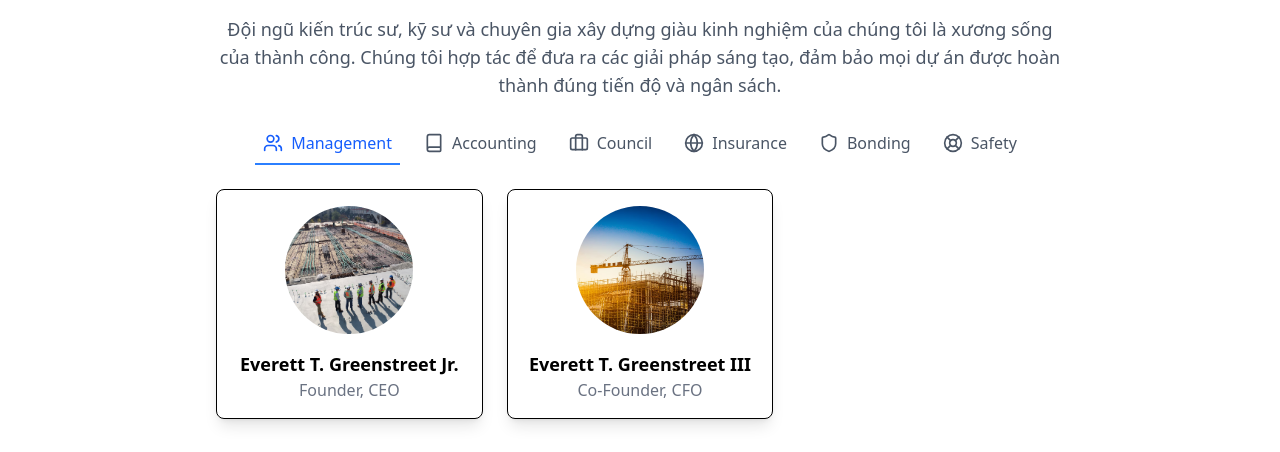
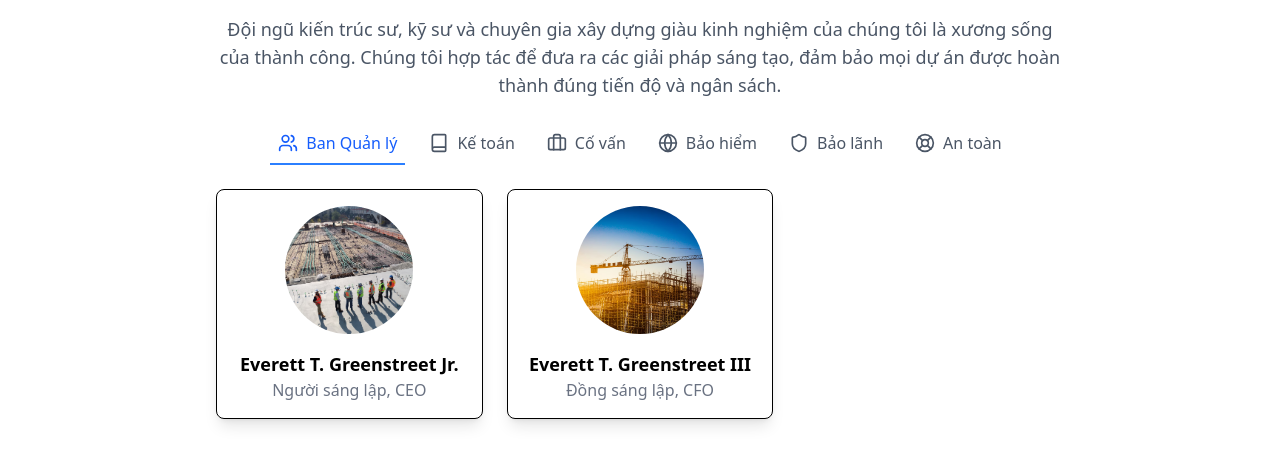
Before and after one commit to Luminir/ISD-construction-company-website, a React (Vite) app: page /chung-toi in a window 1280 px wide. Shown: the part 1240-1692 px from the top of the page. Built offline with nearby package versions, Linux system fonts and the light colour scheme.

Commit message:
update tiếng việt

```diff
--- a/src/components/Achievements.jsx
+++ b/src/components/Achievements.jsx
@@ -12,8 +12,8 @@ const Achievements = () => {
                 <img src="/logo.jpg" alt="Company Logo" className="w-32 h-32 object-contain" />
           </div>
           <h2 className="text-blue-700 text-2xl font-bold">
-            Our company provides installation brick, block, & stone <br />
-            for General Contractors and Building Owners.
+          Công ty chúng tôi cung cấp dịch vụ thiết kế, lắp đặt, xây dựng, tư vấn. <br />
+            cho các Công trình nhà máy & xí nghiệp.
           </h2>
           <p className="text-gray-600 mt-4 max-w-2xl">
             Sed ut perspiciatis unde omnis iste natus error sit voluptatem accusantium doloremque laudantium,
--- a/src/components/Contact.jsx
+++ b/src/components/Contact.jsx
@@ -8,9 +8,9 @@ const Contact = () => {
     >
       {/* Contact Info Header */}
       <div className="text-center mt-8 sm:mt-10 max-w-[900px]">
-        <h2 className="text-3xl sm:text-4xl font-medium text-white">Contact Us</h2>
+        <h2 className="text-3xl sm:text-4xl font-medium text-white">Liên hệ</h2>
         <p className="text-sm sm:text-base font-light text-white mt-2">
-          Ready to start your next construction project? Contact us today to discuss your vision, and let us help you build something amazing.
+        Sẵn sàng bắt đầu dự án xây dựng tiếp theo của bạn? Hãy liên hệ với chúng tôi ngay hôm nay để thảo luận về tầm nhìn của bạn và để chúng tôi giúp bạn xây dựng một điều gì đó tuyệt vời.
         </p>
       </div>
 
@@ -22,7 +22,7 @@ const Contact = () => {
           <div className="flex space-x-4">
             <MapPin size={24} strokeWidth={2} className="text-cyan-500" />
             <div className="text-white text-sm sm:text-base font-light">
-              <h3 className="font-medium text-cyan-400">Address</h3>
+              <h3 className="font-medium text-cyan-400">Địa chỉ</h3>
               <p>Đ. Lê Văn Lương, phường Nhân Chính, quận Thanh Xuân, Hà Nội</p>
             </div>
           </div>
@@ -40,7 +40,7 @@ const Contact = () => {
           <div className="flex space-x-4">
             <Phone size={24} strokeWidth={2} className="text-cyan-500" />
             <div className="text-white text-sm sm:text-base font-light">
-              <h3 className="font-medium text-cyan-400">Phone</h3>
+              <h3 className="font-medium text-cyan-400">Điện thoại</h3>
               <p>+09123458676</p>
             </div>
           </div>
@@ -49,14 +49,14 @@ const Contact = () => {
         {/* Contact Form */}
         <div className="w-full bg-white p-6 sm:p-8 rounded-lg shadow-lg self-center">
           <h2 className="text-xl sm:text-2xl font-medium text-gray-800 text-center mb-4">
-            Feel free to send a message to us
+            Gửi mail cho chúng tôi
           </h2>
           <form>
             <div className="mb-4">
               <input
                 type="text"
                 required
-                placeholder="Full Name"
+                placeholder="Họ & Tên"
                 className="w-full p-3 border-b-2 border-gray-400 focus:outline-none focus:ring-2 focus:ring-cyan-400"
               />
             </div>
@@ -71,12 +71,12 @@ const Contact = () => {
             <div className="mb-4">
               <textarea
                 required
-                placeholder="Type your message..."
+                placeholder="Tin nhắn của bạn..."
                 className="w-full p-3 border-b-2 border-gray-400 focus:outline-none focus:ring-2 focus:ring-cyan-400"
               />
             </div>
             <button className="w-full p-3 bg-cyan-500 text-white font-semibold rounded-lg hover:bg-cyan-600 transition duration-300">
-              Send
+              Gửi
             </button>
           </form>
         </div>
--- a/src/components/StaffCarousel.jsx
+++ b/src/components/StaffCarousel.jsx
@@ -5,36 +5,37 @@ import img2 from "../assets/home-image-2.jpg";
 import img3 from "../assets/home-image-3.jpg";
 
 const departments = [
-  { name: "Management", icon: Users },
-  { name: "Accounting", icon: Book },
-  { name: "Council", icon: Briefcase },
-  { name: "Insurance", icon: Globe },
-  { name: "Bonding", icon: Shield },
-  { name: "Safety", icon: LifeBuoy },
+  { name: "Ban Quản lý", icon: Users },
+  { name: "Kế toán", icon: Book },
+  { name: "Cố vấn", icon: Briefcase },
+  { name: "Bảo hiểm", icon: Globe },
+  { name: "Bảo lãnh", icon: Shield },
+  { name: "An toàn", icon: LifeBuoy },
 ];
 
 const staffData = {
-  Management: [
-    { name: "Everett T. Greenstreet Jr.", title: "Founder, CEO", img: img1 },
-    { name: "Everett T. Greenstreet III", title: "Co-Founder, CFO", img: img2 },
+  "Ban Quản lý": [
+    { name: "Everett T. Greenstreet Jr.", title: "Người sáng lập, CEO", img: img1 },
+    { name: "Everett T. Greenstreet III", title: "Đồng sáng lập, CFO", img: img2 },
   ],
-  Accounting: [
-    { name: "Shane J. Greenstreet", title: "Co-Founder, COO", img: img3 },
+  "Kế toán": [
+    { name: "Shane J. Greenstreet", title: "Đồng sáng lập, COO", img: img3 },
   ],
-  // Add other departments and staff here
+  // Thêm các phòng ban và nhân sự khác tại đây
 };
 
 export default function StaffCarousel() {
-  const [selectedDept, setSelectedDept] = useState("Management");
+  const [selectedDept, setSelectedDept] = useState("Ban Quản lý");
 
   return (
     <div className="p-6 max-w-4xl mx-auto">
       <h2 className="text-2xl font-bold text-center mb-6">Đội ngũ của chúng tôi</h2>
       <p className="text-lg text-gray-600 mb-6 text-center">
-      Đội ngũ kiến trúc sư, kỹ sư và chuyên gia xây dựng giàu kinh nghiệm của chúng tôi là xương sống của thành công. Chúng tôi hợp tác để đưa ra các giải pháp sáng tạo, đảm bảo mọi dự án được hoàn thành đúng tiến độ và ngân sách.
+        Đội ngũ kiến trúc sư, kỹ sư và chuyên gia xây dựng giàu kinh nghiệm của chúng tôi là xương sống của thành công.
+        Chúng tôi hợp tác để đưa ra các giải pháp sáng tạo, đảm bảo mọi dự án được hoàn thành đúng tiến độ và ngân sách.
       </p>
 
-      {/* Department Selector */}
+      {/* Bộ chọn phòng ban */}
       <div className="flex flex-wrap justify-center gap-4 mb-6">
         {departments.map(({ name, icon: Icon }) => (
           <button
@@ -50,7 +51,7 @@ export default function StaffCarousel() {
         ))}
       </div>
 
-      {/* Staff Members Display */}
+      {/* Hiển thị nhân sự */}
       <div className="grid grid-cols-1 sm:grid-cols-2 md:grid-cols-3 gap-6">
         {staffData[selectedDept]?.map((staff, index) => (
           <div key={index} className="text-center p-4 border rounded-lg shadow-lg bg-white">
```
